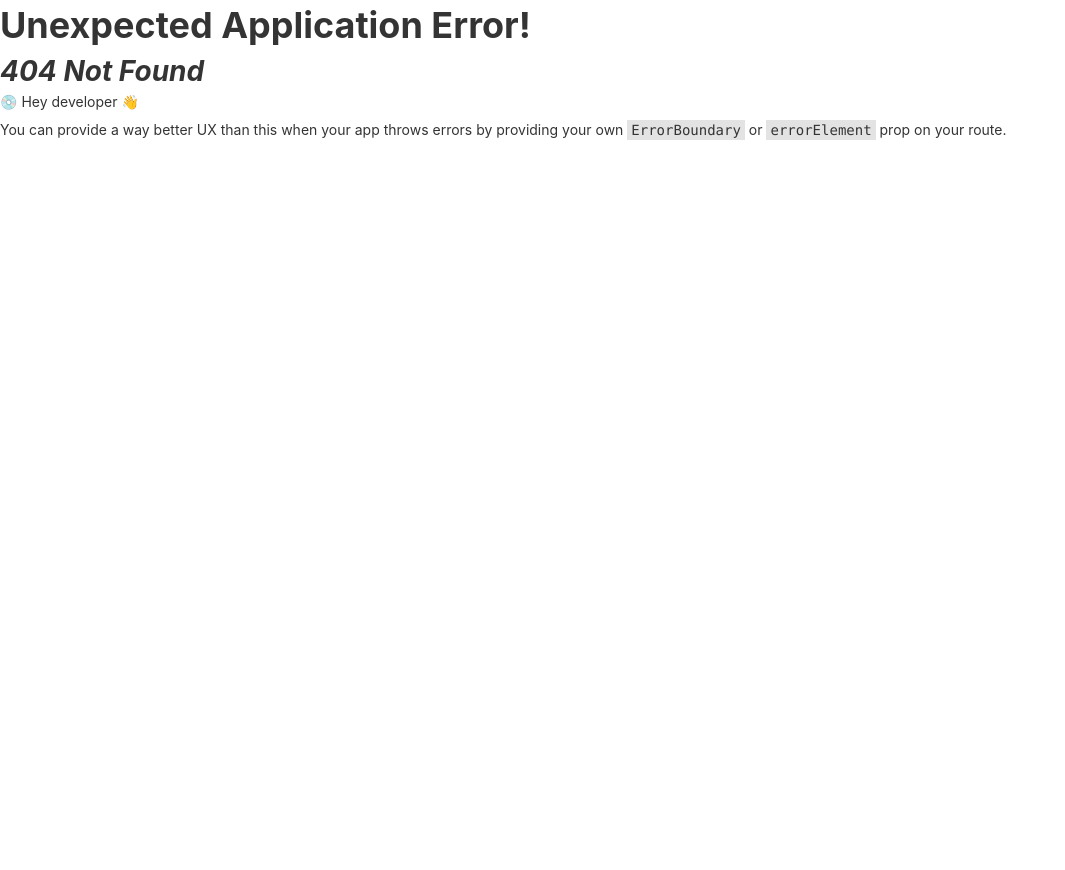
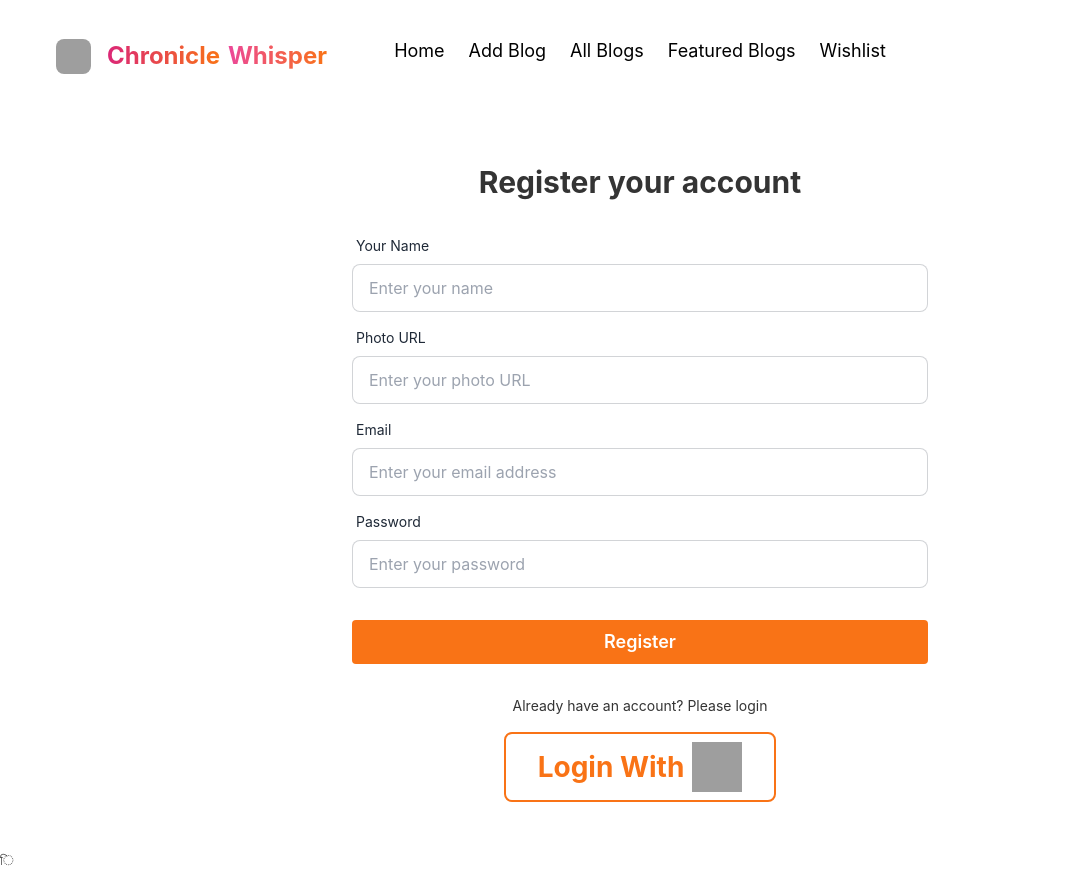
Before and after one commit to monira7714/chronicle-whisper, a React (Vite) app: page /register in a window 1280 px wide. Before the commit this address had no page. Shown: the whole page, without its empty margins (0-1065 px from the left). Before the commit the page ends 800 px from the top, so only its background shows below. Built offline with nearby package versions, Linux system fonts and the light colour scheme; grey boxes are pictures that could not be loaded.

Commit message:
The register page is set up with design  only

```diff
--- /dev/null
+++ b/src/Pages/Register/Register.jsx
@@ -0,0 +1,49 @@
+import NavBar from "../../shared/NavBar/NavBar";
+
+const Register = () => {
+    return (
+        <div>
+            <NavBar></NavBar>
+            <div className="flex flex-col items-center">
+                <form className="card-body lg:w-1/2 md:w-3/4 mx-auto">
+                    <h2 className='text-3xl my-5 text-center'>Register your account</h2>
+                    <div className="form-control">
+                        <label className="label">
+                            <span className="label-text">Your Name</span>
+                        </label>
+                        <input type="text" placeholder="Enter your name" name='name' className="input input-bordered" required />
+                    </div>
+                    <div className="form-control">
+                        <label className="label">
+                            <span className="label-text">Photo URL</span>
+                        </label>
+                        <input type="text" placeholder="Enter your photo URL" name='photo' className="input input-bordered" required />
+                    </div>
+                    <div className="form-control">
+                        <label className="label">
+                            <span className="label-text">Email</span>
+                        </label>
+                        <input type="email" placeholder="Enter your email address" name='email' className="input input-bordered" required />
+                    </div>
+                    <div className="form-control relative">
+                        <label className="label">
+                            <span className="label-text">Password</span>
+                        </label>
+                        <input type="password" placeholder="Enter your password" name='password' className="input input-bordered" required />
+                    </div>
+                    <div className="form-control mt-6">
+                        <button className="py-2 rounded text-lg font-semibold bg-orange-500 text-white">Register</button>
+                    </div>
+                </form>
+
+                <p className="text-center mb-4">Already have an account? Please login</p>
+                <div className="border-2 border-orange-500 rounded-lg text-xl px-8 py-2 flex items-center font-medium mb-12">
+                    <h3 className="text-orange-500">Login With</h3>
+                    <button  className="btn-link ml-2"><img className="w-[50px] h-[50px]" src="https://i.ibb.co/GQnMLC9/google.png" alt="Google"/></button>
+                </div>
+            </div>ি
+        </div>
+    );
+};
+
+export default Register;
```
Also changed, not shown: src/Routes/Router.jsx (+6 -1 lines).
